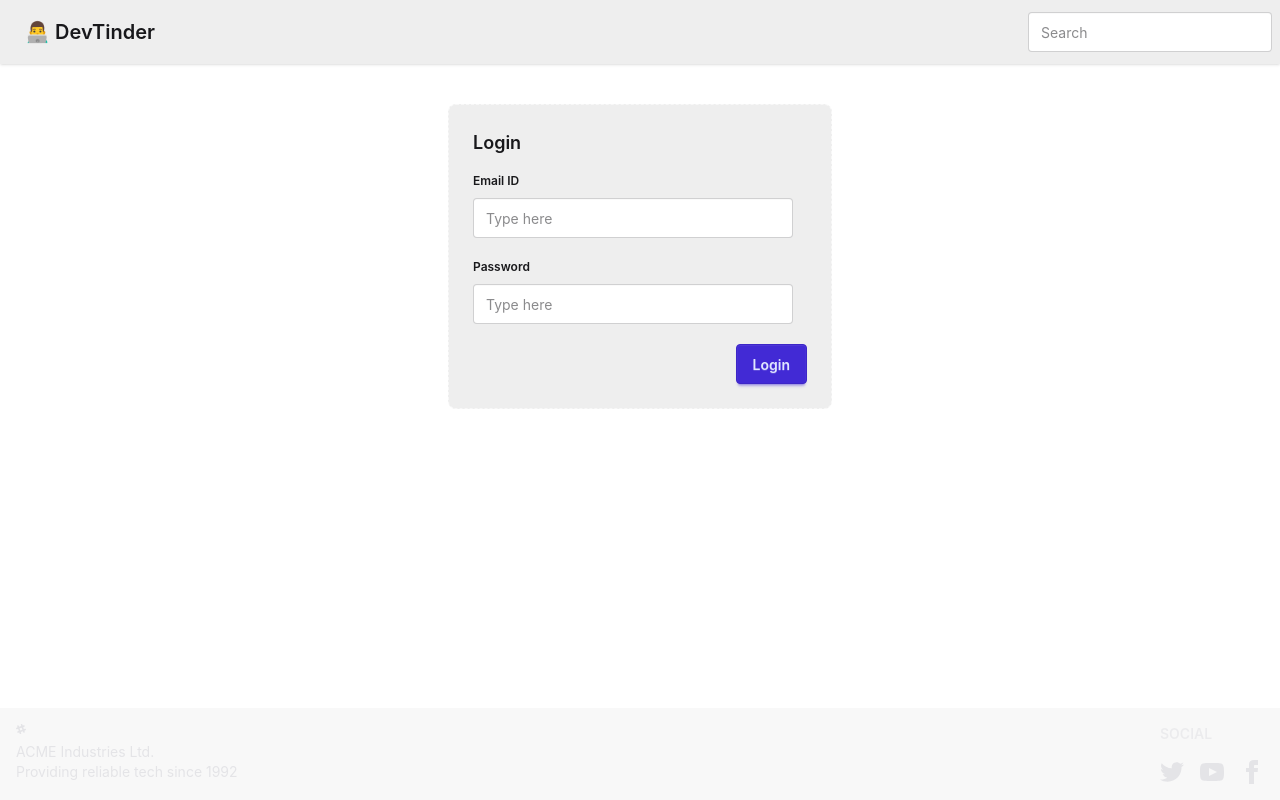
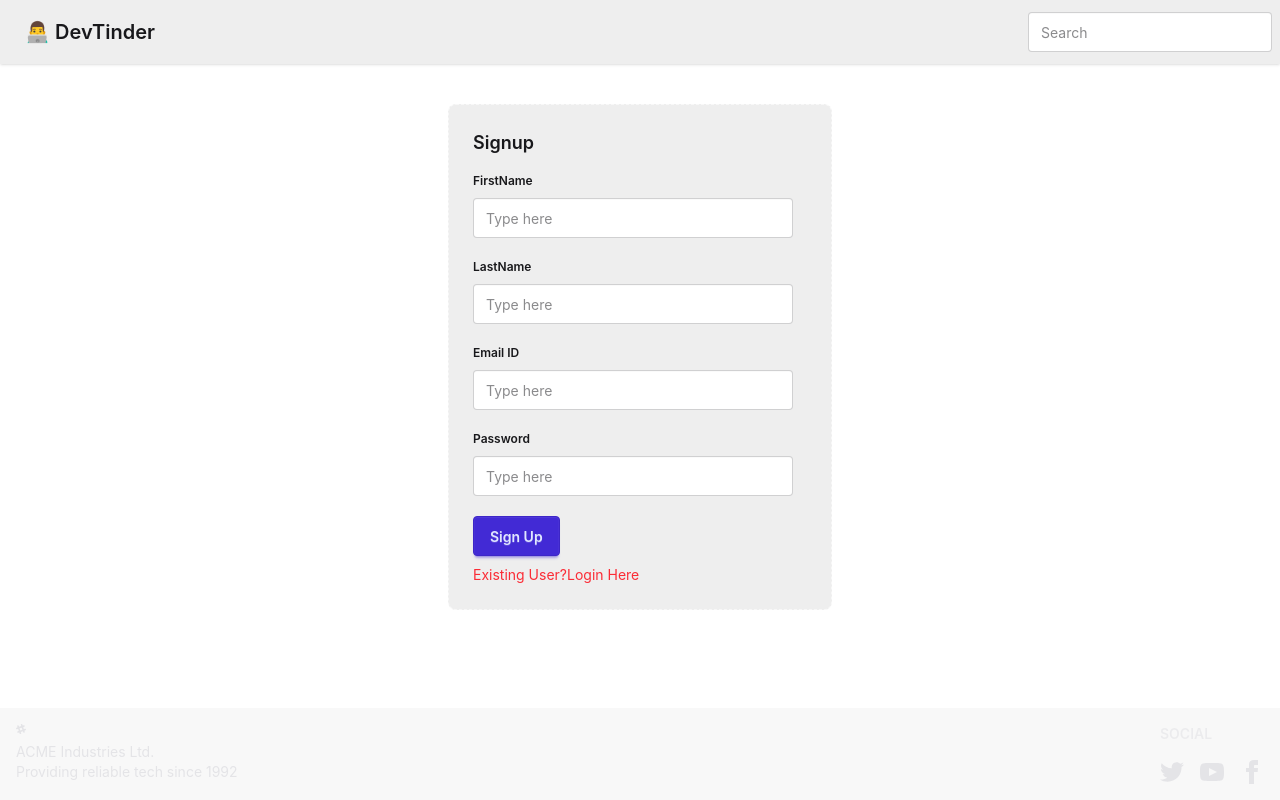
Before and after one commit to Sbcodes2101/devTinder-web, a React (Vite) app: page /login in a window 1280 px wide. Built offline with nearby package versions, Linux system fonts and the light colour scheme; no server answers.

Commit message:
completing and testing project

```diff
--- a/src/components/EditProfile.jsx
+++ b/src/components/EditProfile.jsx
@@ -9,8 +9,8 @@ import { addUser } from "../utils/userSlice";
 const EditProfile = ({ user }) => {
   const [firstName, setFirstName] = useState(user.firstName);
   const [lastName, setLastName] = useState(user.lastName);
-  const [age, setAge] = useState(user.age);
-  const [gender, setGender] = useState(user.gender);
+  const [age, setAge] = useState(user.age || "");
+  const [gender, setGender] = useState(user.gender || "");
   const [about, setAbout] = useState(user.about);
   const [photoUrl, setPhotourl] = useState(user.photoUrl);
   const [error, setError] = useState("");
@@ -135,7 +135,10 @@ const EditProfile = ({ user }) => {
         </div>
       </div>
 
-      <UserCard user={{ firstName, lastName, age, gender, about, photoUrl }} />
+      <UserCard
+    user={{ firstName, lastName, age, gender, about, photoUrl }}
+    isPreview={true}
+    />
     </div>
     {toast && <div className="toast toast-top toast-center">
     <div className="alert alert-info">
--- a/src/components/Login.jsx
+++ b/src/components/Login.jsx
@@ -7,9 +7,13 @@ import { BASE_URL } from "../utils/constants";
 const Login = () => {
   const [emailId,setEmailId] = useState("");
   const [password,setPassword] = useState("");
+  const [firstName,setFirstName] = useState("");
+  const [lastName,setLastName] = useState("");
   const [error,setError] = useState("")
+  const [isLoginForm, setLoginForm] = useState(false)
   const dispatch = useDispatch();
   const navigate = useNavigate();
+
   const handleLogin = async () => {
     try{
       const res = await axios.post(BASE_URL + "Login",
@@ -21,15 +25,45 @@ const Login = () => {
     dispatch(addUser(res.data));
     return navigate("/");
     }catch(err){
-      setError(err?.response?.data || "Something went wrong");
+  console.error(err.response.data); // ✅ add this
+  setError(err?.response?.data || "Something went wrong");
+}
+  }
+
+  const handleSignup = async () =>{
+    try{
+      const res =await axios.post(BASE_URL + 'signup',{firstName,lastName,emailId,password},{withCredentials:true})
+      console.log(res.data)
+      dispatch(addUser(res.data.data));
+      return navigate('/profile');
     }
+    catch(err){
+  console.error(err.response.data); // ✅ add this
+  setError(err?.response?.data || "Something went wrong");
+  }
   }
 
   return (
     <div className="flex justify-center my-10">
       <div className="card card-dash bg-base-300 w-96">
         <div className="card-body flex justify-center">
-          <h2 className="card-title">Login</h2>
+          <h2 className="card-title">{isLoginForm ? "Login" : "Signup" }</h2>
+          {!isLoginForm &&(<><div>
+            <fieldset className="fieldset">
+              <legend className="fieldset-legend">FirstName</legend>
+              <input type="text" value={firstName}
+              onChange={(e)=>setFirstName(e.target.value)}
+              className="input" placeholder="Type here" />
+            </fieldset>
+          </div>
+          <div>
+            <fieldset className="fieldset">
+              <legend className="fieldset-legend">LastName</legend>
+              <input type="text" value={lastName}
+              onChange={(e)=>setLastName(e.target.value)}
+              className="input" placeholder="Type here" />
+            </fieldset>
+          </div></>)}
           <div>
             <fieldset className="fieldset">
               <legend className="fieldset-legend">Email ID</legend>
@@ -42,15 +76,16 @@ const Login = () => {
           <div>
             <fieldset className="fieldset">
               <legend className="fieldset-legend">Password</legend>
-              <input type="text" value={password}
+              <input type="password" value={password}
               onChange={(e)=>setPassword(e.target.value)}
               className="input" placeholder="Type here" />
             </fieldset>
           </div>
           <p className="text-red-500">{error}</p>
-          <div className="card-actions justify-end">
-            <button className="btn btn-primary" onClick={handleLogin}>Login</button>
+          <div className="card-actions">
+            <button className="btn btn-primary" onClick={isLoginForm? handleLogin:handleSignup}>{isLoginForm? "Login":"Sign Up"}</button>
           </div>
+          <p className="text-red-500" onClick={() => setLoginForm((value) => !value)}>{isLoginForm? "New User? Signup Here" : "Existing User?Login Here"}</p>
         </div>
       </div>
     </div>
--- a/src/components/UserCard.jsx
+++ b/src/components/UserCard.jsx
@@ -3,8 +3,9 @@ import { BASE_URL } from '../utils/constants';
 import { useDispatch } from 'react-redux';
 import { removeUserFromFeed } from '../utils/feedSlice';
 import axios from 'axios';
-const UserCard = ({user}) => {
-    const{_id,photoUrl,firstName,lastName,age,gender,about} = user;
+const UserCard = ({user, isPreview = false}) => {
+     const { _id, photoUrl, firstName, lastName, age, gender, about } = user;
+
     const dispatch = useDispatch();
     const handleSendRequest = async (status, userId) => {
       try{
@@ -22,16 +23,18 @@ const UserCard = ({user}) => {
   <figure>
     <img
       src={photoUrl}
-      alt="Shoes" />
+      alt={"https://encrypted-tbn0.gstatic.com/images?q=tbn:ANd9GcRYCIbnh_ChMzIdXJKs4aBN4JW6yYFLzqtRqIguLLdPxJvycnw_bjuscm7_hpxxfGKIUYnwm3Dk-8q44gLPHRRCsNKJaK9LwvivTo5lCj2M7A&s=10"} />
   </figure>
   <div className="card-body">
     <h2 className="card-title">{firstName+" "+lastName}</h2>
     {age && gender && <p>{age+" "+gender}</p>}
     <p>{about}</p>
-    <div className="card-actions justify-center my-4">
-      <button className="btn btn-primary" onClick={()=>handleSendRequest("ignored",_id)}>Ignore</button>
-      <button className="btn btn-secondary" onClick={()=>handleSendRequest("interested",_id)}>Interested</button>
-    </div>
+    {!isPreview && (
+          <div className="card-actions justify-center my-4">
+            <button className="btn btn-primary" onClick={() => handleSendRequest("ignored", _id)}>Ignore</button>
+            <button className="btn btn-secondary" onClick={() => handleSendRequest("interested", _id)}>Interested</button>
+          </div>
+        )}
     </div>
     </div>
   )
```
Also changed, not shown: 1 other file (tests, documents, lock files or other folders).
